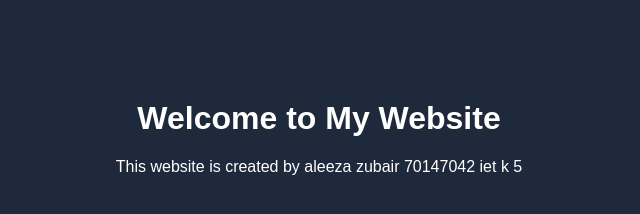
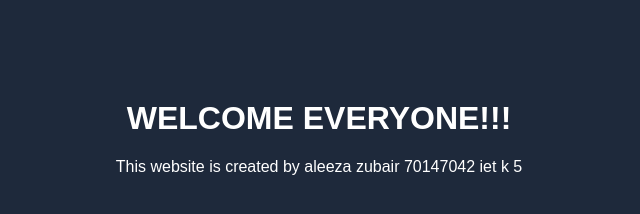
Before and after one commit to missaleeza/Pipeline, a plain HTML site: page index.html in a window 1280 px wide. Shown: the whole page, without its empty margins (321-961 px from the left). Drawn offline with Linux system fonts and the light colour scheme.

Commit message:
Update index.html

```diff
--- a/index.html
+++ b/index.html
@@ -1,7 +1,7 @@
 <!DOCTYPE html>
 <html>
 <head>
-  <title>HELLO THERE MYSELF ALEEZA ZUBAIR</title>
+  <title>HELLO </title>
   <style>
     body {
       background-color: #1e293b;
@@ -14,7 +14,7 @@
 </head>
 <body>
 
-  <h1>Welcome to My Website</h1>
+  <h1>WELCOME EVERYONE!!!</h1>
   <p>This website is created by aleeza zubair
     70147042 iet k 5
   </p>
```
